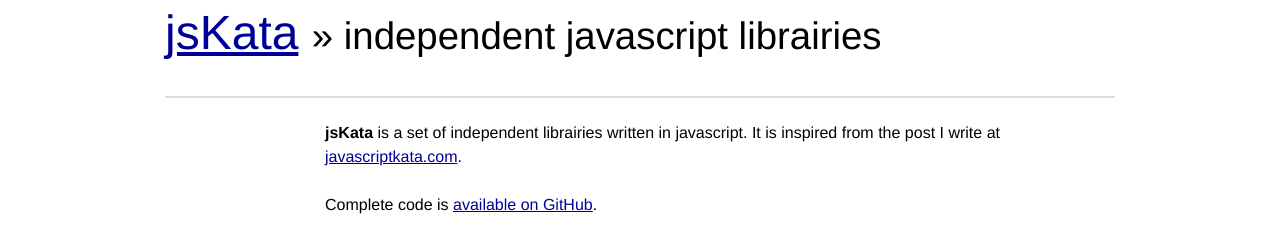
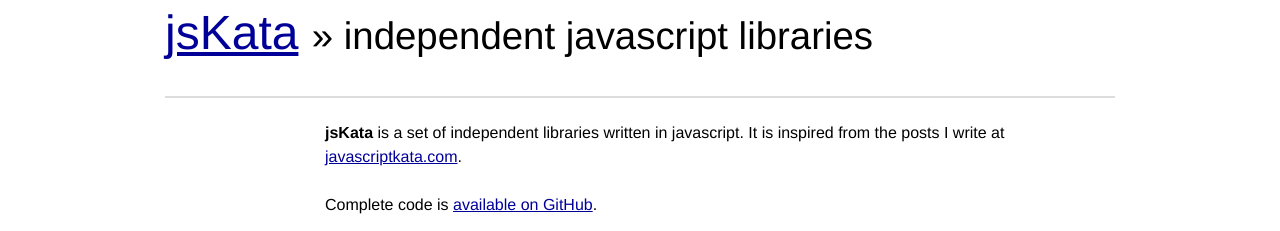
Before and after one commit to dsimard/jskata, a Jekyll site: the page built from index.html, in a window 1280 px wide. Shown: the top 231 px of the page. Built offline with Jekyll 4.4.1, drawn with Linux system fonts in a browser that asks for light colours; nearby versions of some CDN libraries; Markdown is read by kramdown in place of the engine named in the settings.

Commit message:
Fixed typos

```diff
--- a/_layouts/jskata.html
+++ b/_layouts/jskata.html
@@ -4,7 +4,7 @@
 <html xmlns="http://www.w3.org/1999/xhtml" xml:lang="en" lang="en">
 <head>
 	<meta http-equiv="Content-Type" content="text/html; charset=utf-8"/>
-	<title>{{page.title}} &raquo; jsKata | independent javascript librairies</title>
+	<title>{{page.title}} &raquo; jsKata | independent javascript libraries</title>
   <link href="css/reset.css" media="screen" rel="stylesheet" type="text/css" />
   <link href="css/grid.css" media="screen" rel="stylesheet" type="text/css" />
   <link href="css/typography.css" media="screen" rel="stylesheet" type="text/css" />
@@ -18,7 +18,7 @@
   <div class="container">
     <h1 class="loud">
       <a href="index.html">jsKata</a>
-      <span class="small">&raquo; independent javascript librairies</span>
+      <span class="small">&raquo; independent javascript libraries</span>
     </h1>
     <hr />
     {{content}}
--- a/index.html
+++ b/index.html
@@ -4,8 +4,8 @@
 ---
 <div class=" span-18 prepend-4 loud" id="intro">
   <p>
-    <strong>jsKata</strong> is a set of independent librairies written in
-    javascript. It is inspired from the post I write at
+    <strong>jsKata</strong> is a set of independent libraries written in
+    javascript. It is inspired from the posts I write at
     <a href="http://www.javascriptkata.com/" target="_blank">javascriptkata.com</a>.
   </p>
   <p>
```
